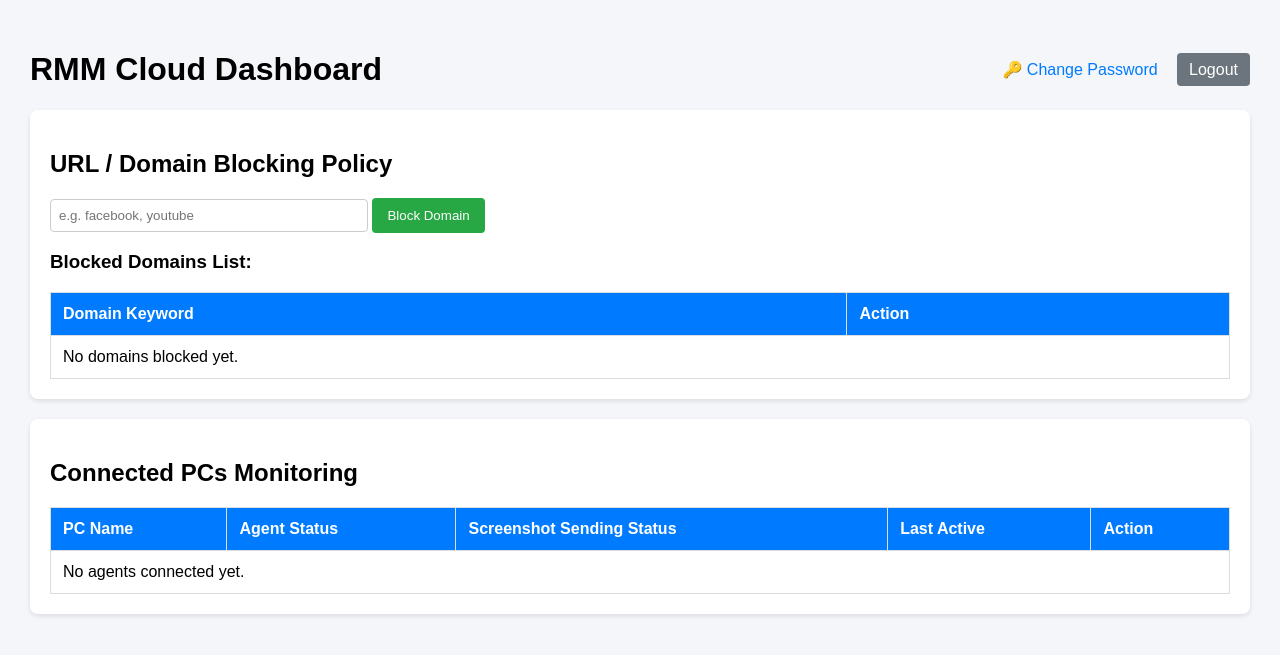
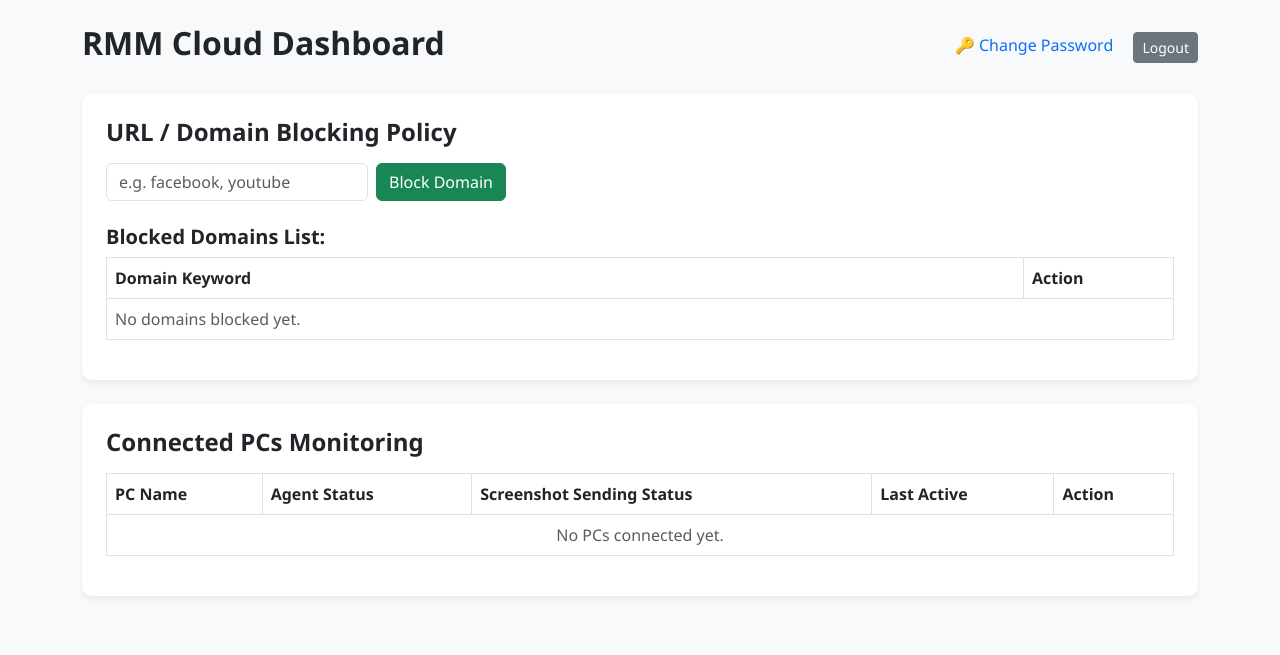
Before and after one commit to Bhandari7055/rmm-cloud-server, a Flask app: template templates/dashboard.html in a window 1280 px wide. Shown: the top 655 px of the page. Run offline with Flask 3, Linux system fonts and the light colour scheme; the template is opened without the code that fills it, so the values that code supplies are empty.

Commit message:
Refactor dashboard.html for improved styling and layout
Updated styles and structure for dashboard layout and components.

```diff
--- a/templates/dashboard.html
+++ b/templates/dashboard.html
@@ -2,68 +2,73 @@
 <html lang="en">
 <head>
     <meta charset="UTF-8">
+    <meta name="viewport" content="width=device-width, initial-scale=1.0">
     <title>RMM Dashboard</title>
+    <link href="https://cdn.jsdelivr.net/npm/bootstrap@5.3.0/dist/css/bootstrap.min.css" rel="stylesheet">
     <style>
-        body { font-family: Arial, sans-serif; margin: 30px; background: #f4f6f9; }
-        .card { background: white; padding: 20px; border-radius: 8px; margin-bottom: 20px; box-shadow: 0 2px 5px rgba(0,0,0,0.1); }
-        table { width: 100%; border-collapse: collapse; margin-top: 10px; }
-        th, td { padding: 12px; border: 1px solid #ddd; text-align: left; }
-        th { background: #007bff; color: white; }
-        .status-online { color: green; font-weight: bold; }
-        .status-sending { color: green; font-weight: bold; background: #e6ffed; padding: 3px 8px; border-radius: 4px; }
-        .status-idle { color: #d97706; font-weight: bold; background: #fffbeb; padding: 3px 8px; border-radius: 4px; }
-        .btn-add { background: #28a745; color: white; border: none; padding: 10px 15px; border-radius: 4px; cursor: pointer; }
-        .btn-del { background: #dc3545; color: white; border: none; padding: 5px 10px; border-radius: 4px; cursor: pointer; }
-        .pc-link { color: #007bff; font-weight: bold; text-decoration: none; }
-        .pc-link:hover { text-decoration: underline; }
-        input[type="text"] { padding: 8px; width: 300px; border: 1px solid #ccc; border-radius: 4px; }
-        .header-bar { display: flex; justify-content: space-between; align-items: center; }
-        .btn-logout { background: #6c757d; color: white; padding: 8px 12px; text-decoration: none; border-radius: 4px; }
+        body { background-color: #f8f9fa; font-family: 'Segoe UI', Tahoma, Geneva, Verdana, sans-serif; }
+        .card { border-radius: 10px; border: none; box-shadow: 0 4px 6px rgba(0,0,0,0.05); }
+        .table-header { background-color: #007bff; color: white; }
+        .badge-active { background-color: #28a745; color: white; padding: 6px 12px; font-weight: 600; border-radius: 4px; }
+        .badge-paused { background-color: #fff3cd; color: #856404; border: 1px solid #ffeeba; padding: 6px 12px; font-weight: 600; border-radius: 4px; }
     </style>
 </head>
 <body>
-    <div class="header-bar">
-        <h1>RMM Cloud Dashboard</h1>
+
+<div class="container py-4">
+    <div class="d-flex justify-content-between align-items-center mb-4">
+        <h2 class="fw-bold">RMM Cloud Dashboard</h2>
         <div>
-            <a href="/forgot-password" style="margin-right: 15px; color: #007bff; text-decoration: none;">🔑 Change Password</a>
-            <a href="/logout" class="btn-logout">Logout</a>
+            <a href="/forgot-password" class="text-decoration-none me-3">🔑 Change Password</a>
+            <a href="/logout" class="btn btn-secondary btn-sm">Logout</a>
         </div>
     </div>
 
-    <div class="card">
-        <h2>URL / Domain Blocking Policy</h2>
-        <form action="/api/policy/add" method="POST">
-            <input type="text" name="domain" placeholder="e.g. facebook, youtube" required>
-            <button type="submit" class="btn-add">Block Domain</button>
+    <!-- Domain Blocking Section -->
+    <div class="card p-4 mb-4">
+        <h4 class="fw-bold mb-3">URL / Domain Blocking Policy</h4>
+        <form action="/block-domain" method="POST" class="d-flex gap-2 mb-3" style="max-width: 400px;">
+            <input type="text" name="domain" class="form-control" placeholder="e.g. facebook, youtube" required>
+            <button type="submit" class="btn btn-success text-nowrap">Block Domain</button>
         </form>
 
-        <h3>Blocked Domains List:</h3>
-        <table>
+        <h5 class="fw-bold mt-2">Blocked Domains List:</h5>
+        <div class="table-responsive">
+            <table class="table table-bordered align-middle">
+                <thead class="table-header">
                     <tr>
                         <th>Domain Keyword</th>
-                <th>Action</th>
+                        <th style="width: 150px;">Action</th>
                     </tr>
-            {% for policy in policies %}
+                </thead>
+                <tbody>
+                    {% if blocked %}
+                        {% for item in blocked %}
                         <tr>
-                <td>{{ policy.domain }}</td>
+                            <td>{{ item.domain }}</td>
                             <td>
-                    <form action="/api/policy/delete" method="POST" style="margin:0;">
-                        <input type="hidden" name="domain" value="{{ policy.domain }}">
-                        <button type="submit" class="btn-del">Unblock / Delete</button>
+                                <form action="/unblock-domain/{{ item.id }}" method="POST" style="display:inline;">
+                                    <button type="submit" class="btn btn-danger btn-sm">Unblock</button>
                                 </form>
                             </td>
                         </tr>
+                        {% endfor %}
                     {% else %}
                         <tr>
-                <td colspan="2">No domains blocked yet.</td>
+                            <td colspan="2" class="text-muted">No domains blocked yet.</td>
                         </tr>
-            {% endfor %}
+                    {% endif %}
+                </tbody>
             </table>
         </div>
+    </div>
 
-    <div class="card">
-        <h2>Connected PCs Monitoring</h2>
-        <table>
+    <!-- Connected PCs Monitoring Section -->
+    <div class="card p-4">
+        <h4 class="fw-bold mb-3">Connected PCs Monitoring</h4>
+        <div class="table-responsive">
+            <table class="table table-bordered align-middle">
+                <thead class="table-header">
                     <tr>
                         <th>PC Name</th>
                         <th>Agent Status</th>
@@ -71,30 +76,36 @@
                         <th>Last Active</th>
                         <th>Action</th>
                     </tr>
+                </thead>
+                <tbody>
+                    {% if agents %}
                         {% for agent in agents %}
                         <tr>
+                            <td class="fw-bold">💻 {{ agent.hostname }}</td>
+                            <td><span class="text-success fw-bold">ONLINE</span></td>
                             <td>
-                    <a href="/agent/{{ agent.hostname }}" class="pc-link">💻 {{ agent.hostname }}</a>
-                </td>
-                <td><span class="status-online">ONLINE</span></td>
-                <td>
-                    {% if agent.screenshot_status == 'Sending Screenshots' %}
-                        <span class="status-sending">📸 Capturing & Sending</span>
+                                {% if agent.screenshot_status and 'Active' in agent.screenshot_status %}
+                                    <span class="badge-active">🟢 Active</span>
                                 {% else %}
-                        <span class="status-idle">⏸️ Paused (User Idle)</span>
+                                    <span class="badge-paused">⏸️ Paused (User Idle)</span>
                                 {% endif %}
                             </td>
                             <td>{{ agent.last_seen }}</td>
                             <td>
-                    <a href="/agent/{{ agent.hostname }}" class="pc-link">View Full History 🔍</a>
+                                <a href="/agent/{{ agent.hostname }}" class="btn btn-link btn-sm text-decoration-none fw-bold">View Full History 🔍</a>
                             </td>
                         </tr>
+                        {% endfor %}
                     {% else %}
                         <tr>
-                <td colspan="5">No agents connected yet.</td>
+                            <td colspan="5" class="text-center text-muted">No PCs connected yet.</td>
                         </tr>
-            {% endfor %}
+                    {% endif %}
+                </tbody>
             </table>
         </div>
+    </div>
+</div>
+
 </body>
 </html>
```
Lines whose indentation alone changed are shown as unchanged.
